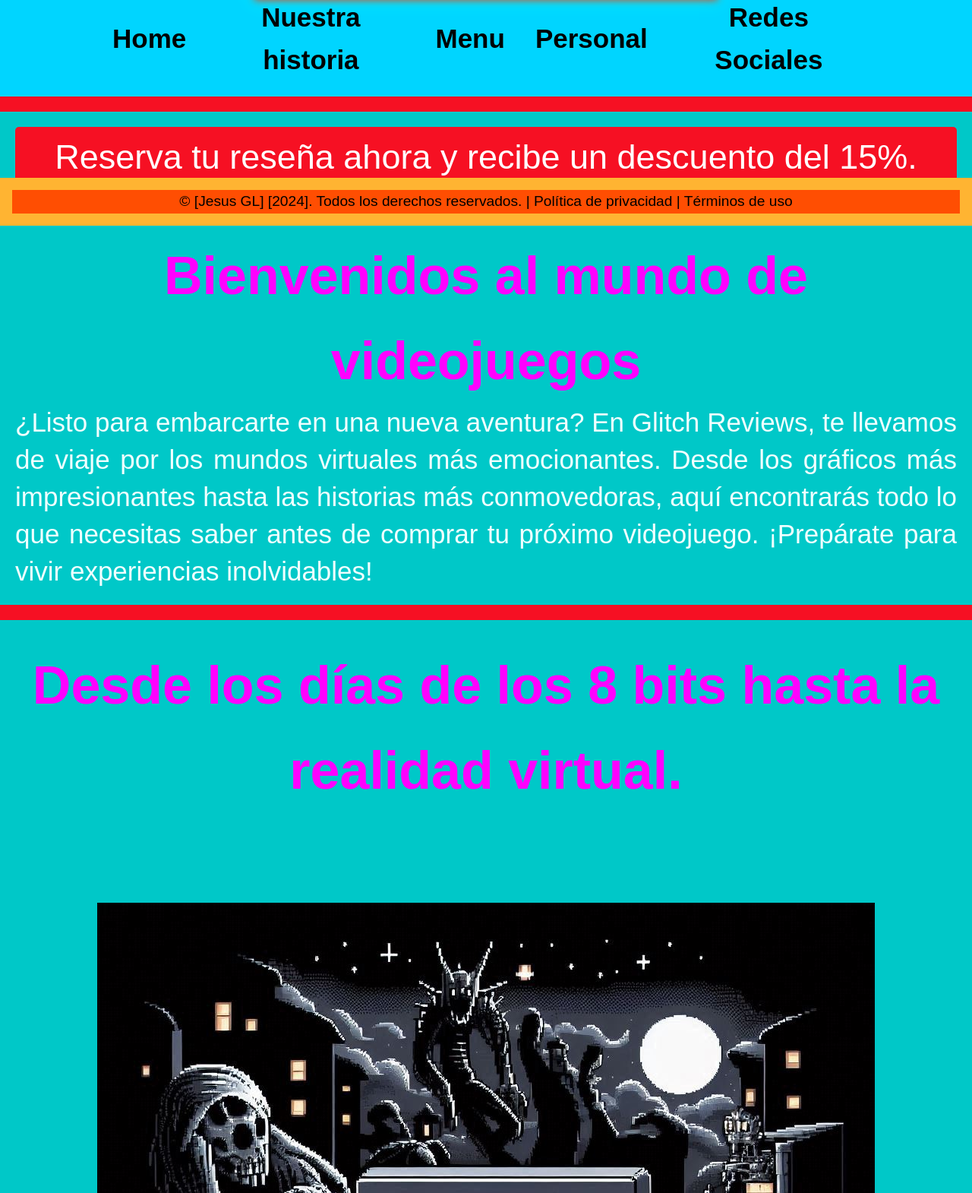
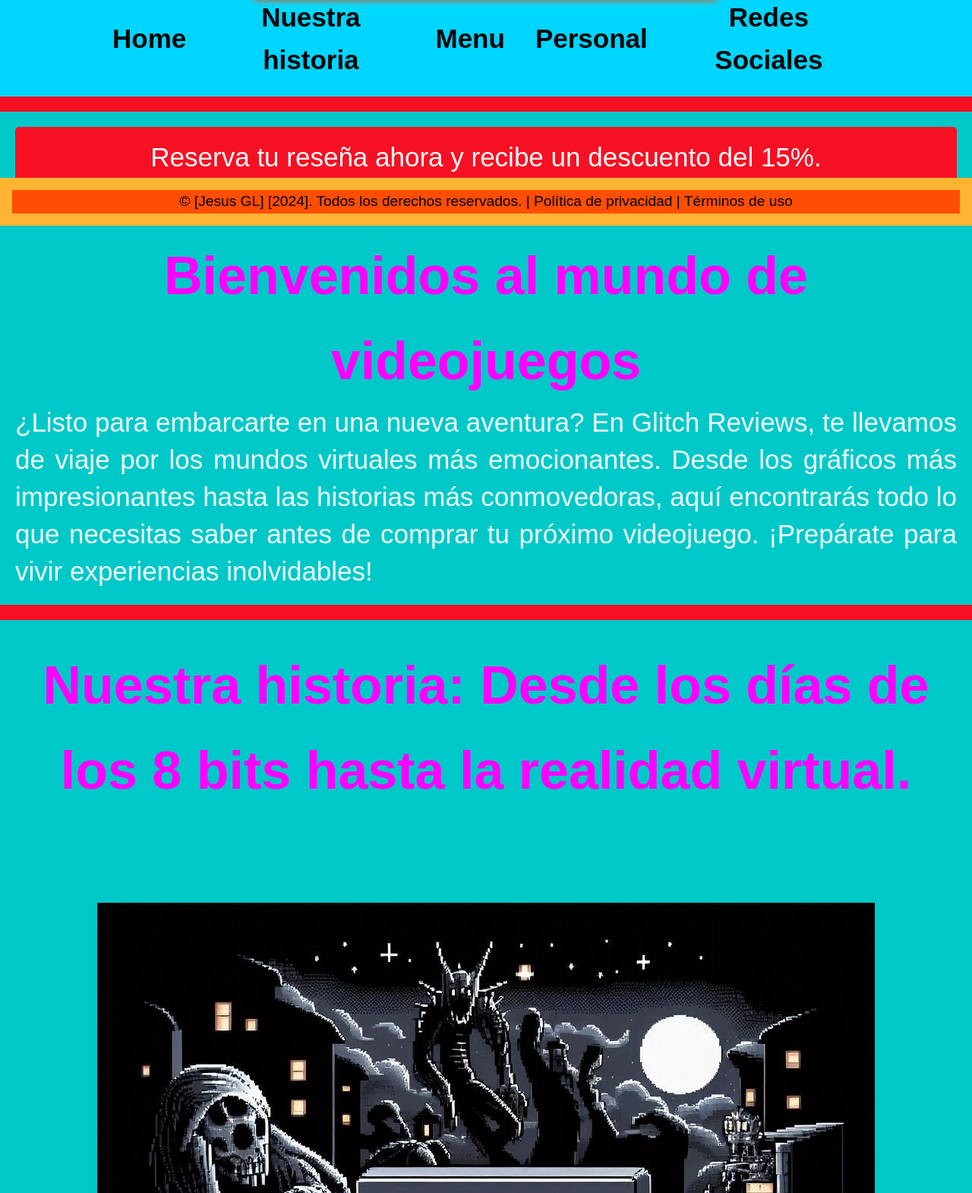
Before and after one commit to JesusGLDEVF/.github.io, a plain HTML site: page index.html in a window 1280 px wide. Shown: the part 503-2073 px from the top of the page at 76% size. Drawn offline with Linux system fonts and the light colour scheme.

Commit message:
pequenos cambios

```diff
--- a/index.html
+++ b/index.html
@@ -51,7 +51,8 @@
 
         <section class="estilo" id="Nuestra-Historia">
             <div class="historia-grid">
-                <h2>Desde los días de los 8 bits hasta la realidad virtual.</h2>
+                <h2>Nuestra historia:
+                    Desde los días de los 8 bits hasta la realidad virtual.</h2>
 
                 <img src="images/imagen1.jfif" alt="historia">
 
--- a/styles.css
+++ b/styles.css
@@ -443,7 +443,7 @@ button {
         border: none;
         border-radius: 5px;
         cursor: pointer;
-        font-size: 45px;
+        font-size: 35px;
         text-decoration: none;
 
     }
```
